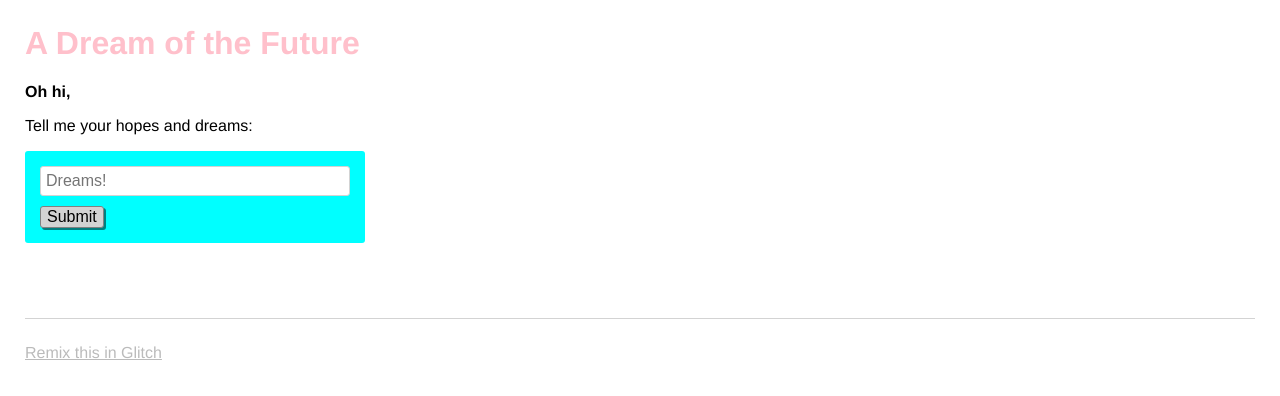
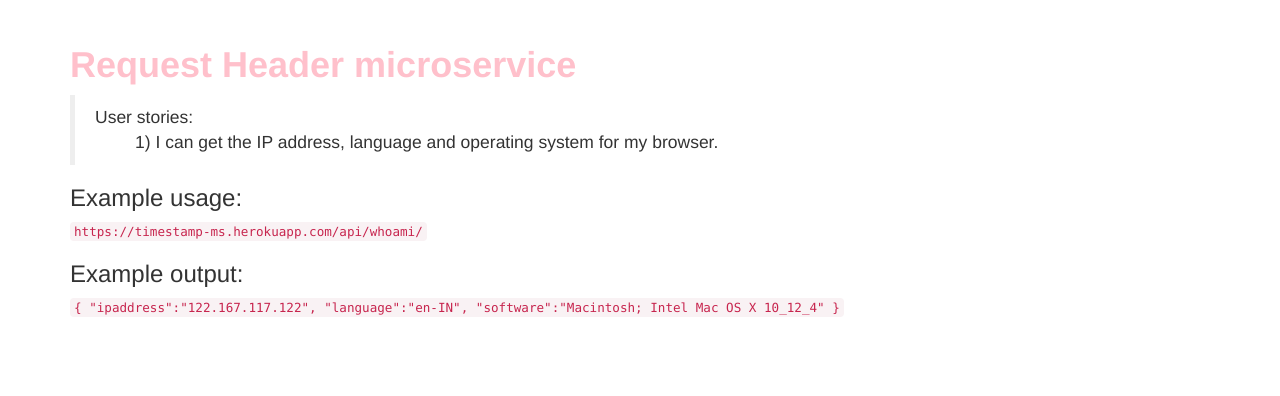
Before and after one commit to codenostic/httpheader-api, a website: page views/index.html in a window 1280 px wide. Drawn offline with nearby package versions, Linux system fonts and the light colour scheme; no server answers.

Commit message:
new view

```diff
--- a/views/index.html
+++ b/views/index.html
@@ -10,45 +10,40 @@
 <!DOCTYPE html>
 <html>
   <head>
-    <title>Welcome to Glitch!</title>
+    <title>HTTP Request Header microservice</title>
     <meta name="description" content="A cool thing made with Glitch">
     <link id="favicon" rel="icon" href="https://glitch.com/edit/favicon-app.ico" type="image/x-icon">
     <meta charset="utf-8">
     <meta http-equiv="X-UA-Compatible" content="IE=edge">
     <meta name="viewport" content="width=device-width, initial-scale=1">
+    <link rel="stylesheet" href="https://maxcdn.bootstrapcdn.com/bootstrap/3.3.6/css/bootstrap.min.css">
     <link rel="stylesheet" href="/style.css">
   </head>
   <body>
-    <header>
-      <h1>
-        A Dream of the Future
-      </h1>
-    </header>
-
-    <main>
-      <p class="bold">Oh hi,</p>
-      <p>Tell me your hopes and dreams:</p>
-      <form>
-        <input type="text" maxlength="100" placeholder="Dreams!">
-        <button type="submit">Submit</button>
-      </form>
-      <section class="dreams">
-        <ul id="dreams">
-        </ul>
-      </section>
-    </main>
-
-    <footer>
-      <a href="https://glitch.com">
-        Remix this in Glitch
-      </a>
-    </footer>
+        <div class="container">
+            <h1 class="header">
+                Request Header microservice
+            </h1>
+            <blockquote>
+                User stories:
+                <ul>1) I can get the IP address, language and operating system for my browser.</ul>
+            </blockquote>
+            <h3>Example usage:</h3>
+            <code>https://timestamp-ms.herokuapp.com/api/whoami/</code><br>
+            <h3>Example output:</h3>
+            <code>
+                {
+                    "ipaddress":"122.167.117.122",
+                    "language":"en-IN",
+                    "software":"Macintosh; Intel Mac OS X 10_12_4"
+                }
+            </code>
+    </div>
 
     <!-- Your web-app is https, so your scripts need to be too -->
     <script src="https://code.jquery.com/jquery-2.2.1.min.js"
             integrity="sha256-gvQgAFzTH6trSrAWoH1iPo9Xc96QxSZ3feW6kem+O00="
             crossorigin="anonymous"></script>
-    <script src="/client.js"></script>
 
   </body>
 </html>
```
